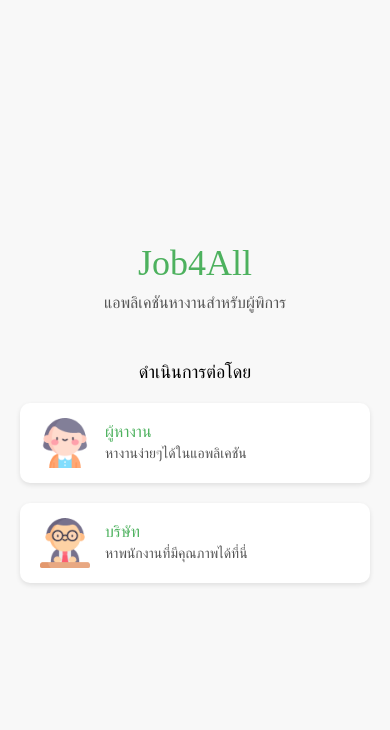
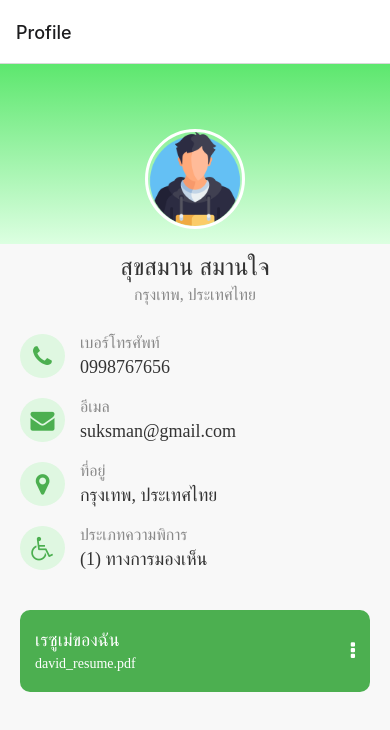
Before and after one commit to f5song/Job4All, a React Native app: screen / in a window 390 px wide. Shown: the top 730 px of the page. Built offline with nearby package versions, Linux system fonts and the light colour scheme.

Commit message:
profile success

```diff
--- a/App.js
+++ b/App.js
@@ -10,7 +10,7 @@ const Stack = createNativeStackNavigator();
 export default function App() {
   return (
     <NavigationContainer>
-      <Stack.Navigator initialRouteName="Splash">
+      <Stack.Navigator initialRouteName="Profile">
         <Stack.Screen
           name="Splash"
           component={SplashScreen}
--- a/screens/Profile.js
+++ b/screens/Profile.js
@@ -1,6 +1,6 @@
 import React from 'react';
-import { View, Text, Image, StyleSheet, TouchableOpacity } from 'react-native';
-import { FontAwesome } from '@expo/vector-icons'; // ใช้สำหรับไอคอน
+import { View, Text, Image, StyleSheet, TouchableOpacity, Linking } from 'react-native';
+import { FontAwesome } from '@expo/vector-icons';
 import { LinearGradient } from 'expo-linear-gradient';
 
 const AccountScreen = () => {
@@ -8,43 +8,71 @@ const AccountScreen = () => {
     <View style={styles.container}>
       {/* Header Section */}
       <LinearGradient
-        colors={['#207FEE', '#FFFFFF']}
+        colors={['#5de76e', '#dcffe1']}
         style={styles.header}
       >
-        <Text style={styles.headerText}>Account</Text>
-      </LinearGradient>
-
-      {/* Profile Section */}
-      <View style={styles.profileSection}>
         <Image
           source={require('../assets/profile.png')}
           style={styles.profileImage}
         />
+      </LinearGradient>
+
+      {/* Profile Section */}
+      <View style={styles.profileInfo}>
         <Text style={styles.nameText}>สุขสมาน สมานใจ</Text>
-        <Text style={styles.titleText}>Programmer</Text>
-        <Text style={styles.descriptionText}>
-          Duis aute irure dolor in reprehenderit in voluptate velit esse cillum dolore eu.
-        </Text>
+        <Text style={styles.subText}>กรุงเทพ, ประเทศไทย</Text>
       </View>
 
-      {/* Contact Buttons */}
-      <View style={styles.contactSection}>
-        <TouchableOpacity style={styles.iconButton}>
-          <FontAwesome name="phone" size={30} color="#4CAF50" />
-        </TouchableOpacity>
-        <TouchableOpacity style={styles.iconButton}>
-          <FontAwesome name="envelope" size={30} color="#4CAF50" />
-        </TouchableOpacity>
-        <TouchableOpacity style={styles.iconButton}>
-          <FontAwesome name="map-marker" size={30} color="#4CAF50" />
-        </TouchableOpacity>
+      {/* Contact Information */}
+      <View style={styles.infoSection}>
+        <View style={styles.infoItem}>
+          <View style={styles.iconCircle}>
+            <FontAwesome name="phone" size={24} color="#4CAF50" />
+          </View>
+          <View style={styles.infoTextContainer}>
+            <Text style={styles.label}>เบอร์โทรศัพท์</Text>
+            <Text style={styles.infoText}>0998767656</Text>
+          </View>
+        </View>
+        <View style={styles.infoItem}>
+          <View style={styles.iconCircle}>
+            <FontAwesome name="envelope" size={24} color="#4CAF50" />
+          </View>
+          <View style={styles.infoTextContainer}>
+            <Text style={styles.label}>อีเมล</Text>
+            <Text style={styles.infoText}>suksman@gmail.com</Text>
+          </View>
+        </View>
+        <View style={styles.infoItem}>
+          <View style={styles.iconCircle}>
+            <FontAwesome name="map-marker" size={24} color="#4CAF50" />
+          </View>
+          <View style={styles.infoTextContainer}>
+            <Text style={styles.label}>ที่อยู่</Text>
+            <Text style={styles.infoText}>กรุงเทพ, ประเทศไทย</Text>
+          </View>
+        </View>
+        <View style={styles.infoItem}>
+          <View style={styles.iconCircle}>
+            <FontAwesome name="wheelchair" size={24} color="#4CAF50" />
+          </View>
+          <View style={styles.infoTextContainer}>
+            <Text style={styles.label}>ประเภทความพิการ</Text>
+            <Text style={styles.infoText}>(1) ทางการมองเห็น</Text>
+          </View>
+        </View>
       </View>
 
       {/* Resume Section */}
-      <TouchableOpacity style={styles.resumeButton}>
-        <Text style={styles.resumeText}>My Resume</Text>
-        <Text style={styles.fileText}>david_resume.pdf</Text>
-        <FontAwesome name="ellipsis-v" size={20} color="#4CAF50" style={styles.ellipsisIcon} />
+      <TouchableOpacity
+        style={styles.resumeButton}
+        onPress={() => Linking.openURL('https://example.com/david_resume.pdf')}
+      >
+        <View style={styles.resumeContent}>
+          <Text style={styles.resumeText}>เรซูเม่ของฉัน</Text>
+          <Text style={styles.fileText}>david_resume.pdf</Text>
+        </View>
+        <FontAwesome name="ellipsis-v" size={20} color="#fff" />
       </TouchableOpacity>
     </View>
   );
@@ -56,75 +84,89 @@ const styles = StyleSheet.create({
     backgroundColor: '#F8F8F8',
   },
   header: {
-    backgroundColor: '#333',
-    padding: 20,
+    height: 180,
+    justifyContent: 'center',
     alignItems: 'center',
-    justifyContent: 'center',
-  },
-  headerText: {
-    fontSize: 24,
-    fontWeight: 'bold',
-    color: '#fff',
-    marginTop: 100,
-  },
-  profileSection: {
-    alignItems: 'center',
-    marginTop: -60,
   },
   profileImage: {
     width: 100,
     height: 100,
     borderRadius: 50,
-    borderWidth: 2,
+    borderWidth: 3,
     borderColor: '#fff',
+    marginTop: 50,
+  },
+  profileInfo: {
+    alignItems: 'center',
+    marginTop: 10,
   },
   nameText: {
     fontSize: 24,
-    fontWeight: 'bold',
-    marginTop: 10,
+    fontFamily: 'Mitr-Regular',
+    color: '#333',
   },
-  titleText: {
+  subText: {
     fontSize: 16,
     color: '#888',
-    marginBottom: 10,
+    marginTop: 5,
+    fontFamily: 'Mitr-Regular',
   },
-  descriptionText: {
-    fontSize: 14,
-    color: '#666',
-    textAlign: 'center',
-    paddingHorizontal: 30,
+  infoSection: {
+    marginTop: 30,
+    paddingHorizontal: 20,
   },
-  contactSection: {
+  infoItem: {
     flexDirection: 'row',
-    justifyContent: 'space-around',
-    marginVertical: 20,
+    alignItems: 'center',
+    marginBottom: 20,
   },
-  iconButton: {
-    backgroundColor: '#fff',
+  infoTextContainer: {
+    marginLeft: 15,
+    flexDirection: 'column',
+    alignItems: 'flex-start',
+  },
+  iconCircle: {
+    backgroundColor: '#DFF7E1',
+    padding: 10,
+    width: 45,
     borderRadius: 50,
-    padding: 15,
-    elevation: 5,
+    justifyContent: 'center',
+    alignItems: 'center',
+  },
+  label: {
+    fontSize: 16,
+    color: '#888',
+    fontFamily: 'Mitr-Regular',
+    marginBottom: 5,
+  },
+  infoText: {
+    fontSize: 18,
+    color: '#333',
+    fontFamily: 'Mitr-Regular',
   },
   resumeButton: {
     backgroundColor: '#4CAF50',
-    padding: 20,
-    marginHorizontal: 20,
+    paddingVertical: 20,
+    paddingHorizontal: 15,
+    margin: 20,
     borderRadius: 10,
     flexDirection: 'row',
+    justifyContent: 'space-between',
     alignItems: 'center',
-    justifyContent: 'space-between',
-    marginTop: 20,
+  },
+  resumeContent: {
+    flexDirection: 'column',
   },
   resumeText: {
     fontSize: 18,
     color: '#fff',
+    fontFamily: 'Mitr-Regular',
   },
   fileText: {
     fontSize: 14,
     color: '#fff',
-  },
-  ellipsisIcon: {
-    marginLeft: 10,
+    marginTop: 5,
+    fontFamily: 'Mitr-Regular',
   },
 });
 
```
